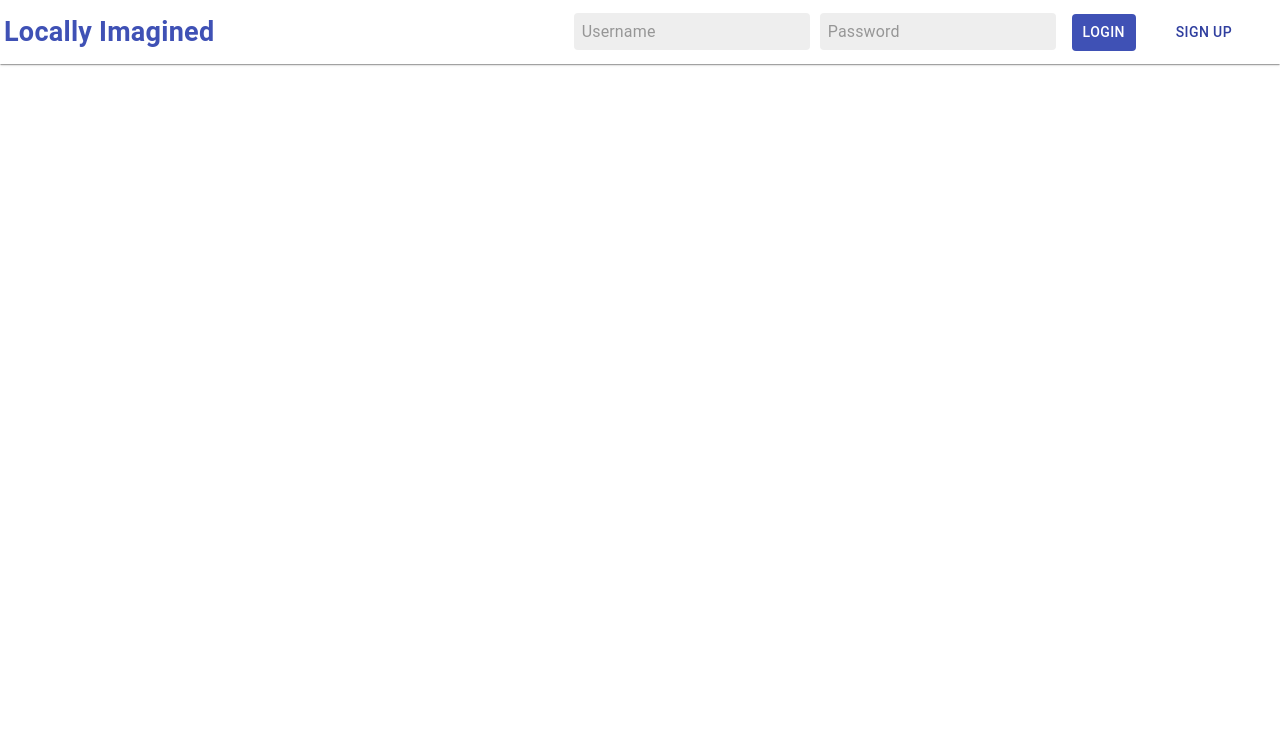
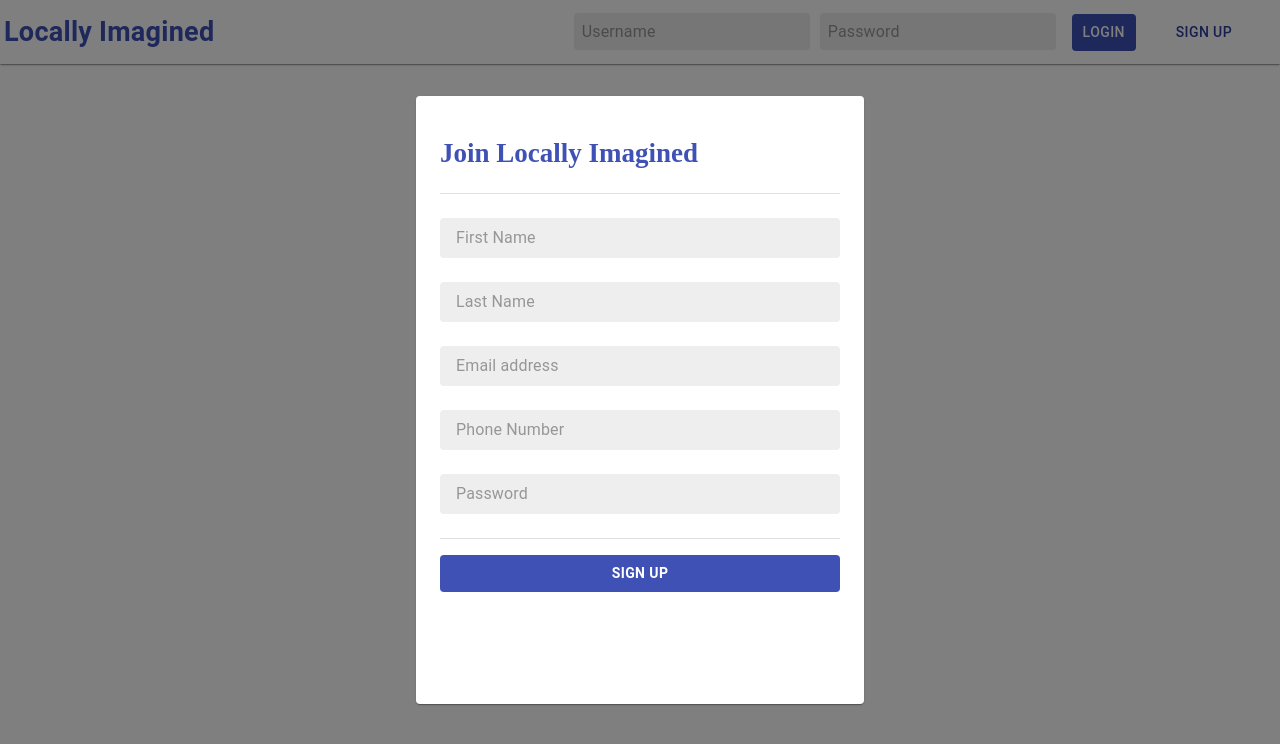
Before and after one commit to locally-imagined/locally-imagined, a React (Create React App) app in the folder frontend/: page / in a window 1280 px wide. Both pictures are taken after a click on the button "SIGN UP". Shown: the top 744 px of the page. Built offline with nearby package versions, Linux system fonts and the light colour scheme.

Commit message:
Add a sign up modal window

```diff
--- a/frontend/src/components/AppBar.js
+++ b/frontend/src/components/AppBar.js
@@ -8,10 +8,15 @@ import {
   Avatar,
   Collapse,
   IconButton,
+  Modal,
+  Box,
+  Paper,
+  Grid,
+  Container,
+  Divider,
 } from "@material-ui/core";
 import { Alert, AlertTitle } from "@mui/material/";
 import CloseIcon from "@mui/icons-material/Close";
-
 import { useHistory } from "react-router-dom";
 import { useState } from "react";
 import styles from "../styles";
@@ -26,15 +31,16 @@ const Appbar = () => {
   const classes = styles();
   const history = useHistory();
   const [login, setLogin] = useState(states.login);
+  const [openSignup, setSignup] = useState(false);
   const [error, setError] = useState(false);
-  //handle username and password input field change
+  //handle user input field change
   const handleInputChange = (event) => {
-    const name = event.target.name;
-    const value = event.target.value;
-    const u = user;
-    u[name] = value;
-    setUser(u);
+    setUser({
+      ...user,
+      [event.target.name]: event.target.value,
+    });
   };
+
   //user object
   const [user, setUser] = React.useState({
     username: "",
@@ -46,7 +52,8 @@ const Appbar = () => {
     avatar: "",
   });
 
-  const SubmitLogin = (event) => {
+  //send login request to database
+  const submitLogin = (event) => {
     event.preventDefault();
     console.log(user);
     const userlogin = { username: user.username, password: user.password };
@@ -78,6 +85,39 @@ const Appbar = () => {
         setError(true);
       });
   };
+  //send signup request to database
+  const submitSignup = (event) => {
+    event.preventDefault();
+    setSignup(false);
+    //for testing
+    alert(`firstname:${user.firstname}
+    lastname:${user.lastname}
+    email:${user.email}
+    phone:${user.telephone}
+    password:${user.password}`);
+    fetch("http://localhost:3010/v0/register", {
+      method: "POST",
+      body: JSON.stringify(user),
+      headers: {
+        "Content-Type": "application/json",
+      },
+    })
+      .then((res) => {
+        if (!res.ok) {
+          throw res;
+        }
+        return res.json();
+      })
+      .then((json) => {
+        localStorage.setItem("user", JSON.stringify(json));
+        states.user = json;
+        states.login = true;
+        history.push("/");
+      })
+      .catch(() => {
+        // do nothing.
+      });
+  };
 
   return (
     <AppBar className={classes.appBar} elevation={1}>
@@ -86,29 +126,26 @@ const Appbar = () => {
         <Typography className={classes.title} style={{ flex: 1 }}>
           Locally Imagined
         </Typography>
+        {/*display fast login input fields while not login*/}
         {!login && (
-          <form onSubmit={SubmitLogin}>
+          <form onSubmit={submitLogin}>
             {/*username input*/}
             <InputBase
               raised
               className={classes.fastlogin}
               placeholder="Username"
-              inputProps={{ "aria-label": "username" }}
-              onChange={handleInputChange}
+              inputProps={{ onChange: handleInputChange, required: true }}
               type="username"
               name="username"
-              required
             />
             {/*password input*/}
             <InputBase
               raised
               className={classes.fastlogin}
               placeholder="Password"
-              inputProps={{ "aria-label": "password" }}
-              onChange={handleInputChange}
+              inputProps={{ onChange: handleInputChange, required: true }}
               type="password"
               name="password"
-              required
             />
             {/*login and submit*/}
             <Button
@@ -121,7 +158,12 @@ const Appbar = () => {
               Login
             </Button>
 
-            <Button underline="hover" className={classes.register} raised>
+            <Button
+              underline="hover"
+              className={classes.register}
+              onClick={() => setSignup(true)}
+              raised
+            >
               Sign Up
             </Button>
           </form>
@@ -164,6 +206,81 @@ const Appbar = () => {
           Incorrect username or password, <strong>try again</strong>
         </Alert>
       </Collapse>
+      {/*Signup modal*/}
+      <Modal open={openSignup} onClose={() => setSignup(false)}>
+        <Paper className={classes.signUp}>
+          <h1 className={classes.signUpTitle}>Join Locally Imagined</h1>
+          <Divider className={classes.divider} />
+          <form onSubmit={submitSignup}>
+            <InputBase
+              className={classes.signUpInput}
+              placeholder="First Name"
+              inputProps={{
+                "data-testid": "firstname",
+                onChange: handleInputChange,
+                required: true,
+              }}
+              type="firstname"
+              name="firstname"
+            />
+            <InputBase
+              className={classes.signUpInput}
+              placeholder="Last Name"
+              inputProps={{
+                "data-testid": "lastname",
+                onChange: handleInputChange,
+                required: true,
+              }}
+              type="lastname"
+              name="lastname"
+            />
+            <InputBase
+              className={classes.signUpInput}
+              placeholder="Email address"
+              inputProps={{
+                "data-testid": "email",
+                onChange: handleInputChange,
+                required: true,
+              }}
+              type="email"
+              name="email"
+            />
+            <InputBase
+              className={classes.signUpInput}
+              placeholder="Phone Number"
+              inputProps={{
+                "data-testid": "telephone",
+                onChange: handleInputChange,
+                required: true,
+              }}
+              type="telephone"
+              name="telephone"
+            />
+            <InputBase
+              className={classes.signUpInput}
+              placeholder="Password"
+              inputProps={{
+                "data-testid": "password",
+                onChange: handleInputChange,
+                required: true,
+              }}
+              type="password"
+              name="password"
+            />
+
+            <Divider className={classes.divider} />
+            <Button
+              variant="text"
+              raised
+              type="submit"
+              value="Submit"
+              className={classes.signUpButton}
+            >
+              Sign Up
+            </Button>
+          </form>
+        </Paper>
+      </Modal>
     </AppBar>
   );
 };
--- a/frontend/src/styles.js
+++ b/frontend/src/styles.js
@@ -89,6 +89,55 @@ const styles = makeStyles((theme) => ({
     display: "inline-block",
     top: 20,
   },
+  signUp: {
+    position: "absolute",
+    top: "50%",
+    left: "50%",
+    transform: "translate(-50%, -50%)",
+    width: 400,
+    height: "70%",
+    bgcolor: "background.paper",
+    boxShadow: 24,
+    p: 4,
+    padding: theme.spacing(3),
+  },
+  signUpButton: {
+    color: "white",
+    backgroundColor: theme.palette.primary.main,
+    fontWeight: "bold",
+    justify: "space-between",
+    marginTop: theme.spacing(2),
+    width: "100%",
+  },
+  signUpCreate: {
+    display: "flex",
+    color: "white",
+    backgroundColor: "#03a402",
+    fontWeight: "bold",
+    width: "70%",
+    marginTop: theme.spacing(3),
+  },
+  signUpInput: {
+    position: "relative",
+    borderRadius: theme.shape.borderRadius,
+    backgroundColor: "#eeeeee",
+    elevation: 1,
+    width: "100%",
+    height: "40px",
+    justifyContent: "center",
+    alignItems: "center",
+    marginTop: theme.spacing(3),
+
+    padding: theme.spacing(2),
+  },
+  divider: {
+    marginTop: theme.spacing(3),
+  },
+  signUpTitle: {
+    color: theme.palette.primary.main,
+    fontSize: "27px",
+    fontWeight: "bold",
+  },
 }));
 
 export default styles;
```
